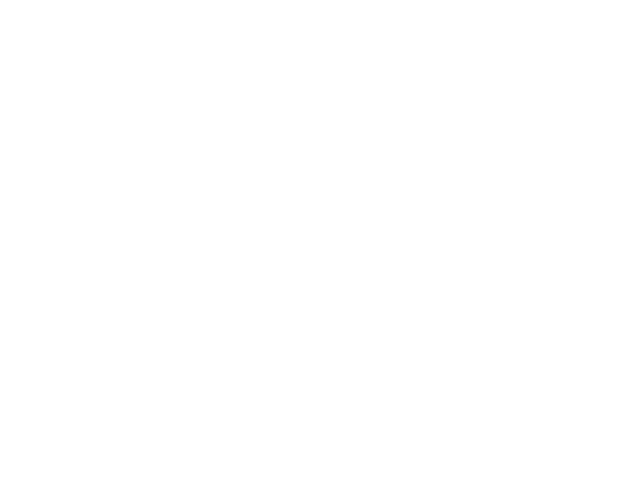
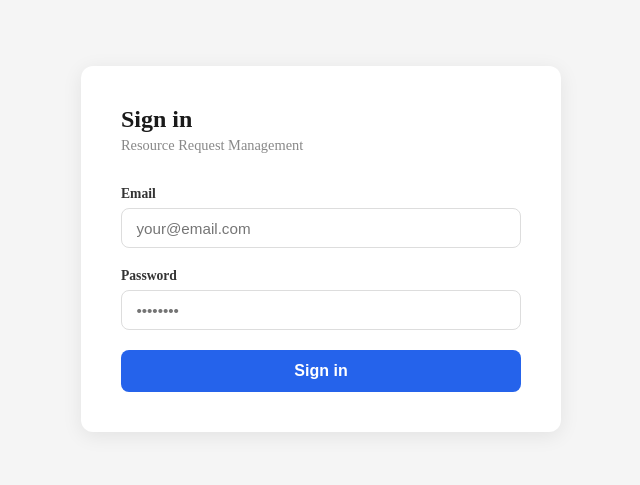
Before and after one commit to bpedro08/gestao-requisicoes, an Angular app in the folder frontend/: page /login in a window 1280 px wide. Before the commit this address led to /. Shown: the part 183-668 px from the top of the page, without its empty margins (319-959 px from the left). Built offline with nearby package versions, Linux system fonts and the light colour scheme.

Commit message:
Login component with validation

```diff
--- a/frontend/src/app/app.routes.ts
+++ b/frontend/src/app/app.routes.ts
@@ -3,5 +3,9 @@ import { authGuard, adminGuard } from './core/guards/auth.guard';
 
 export const routes: Routes = [
   { path: '', redirectTo: 'login', pathMatch: 'full' },
+  {  path: 'login',
+    loadComponent: () =>
+      import('./features/auth/login/login')
+        .then(m => m.LoginComponent)},
   { path: '**', redirectTo: 'login' }
 ];
--- /dev/null
+++ b/frontend/src/app/features/auth/login/login.html
@@ -0,0 +1,43 @@
+<div class="login-wrapper">
+  <div class="login-card">
+
+    <h2>Sign in</h2>
+    <p class="subtitle">Resource Request Management</p>
+
+    <form [formGroup]="form" (ngSubmit)="submit()">
+
+      <div class="field">
+        <label>Email</label>
+        <input
+          type="email"
+          formControlName="email"
+          placeholder="your@email.com"
+        />
+        <span class="error-msg"
+          *ngIf="form.get('email')?.invalid && form.get('email')?.touched">
+          Valid email is required
+        </span>
+      </div>
+
+      <div class="field">
+        <label>Password</label>
+        <input
+          type="password"
+          formControlName="password"
+          placeholder="••••••••"
+        />
+        <span class="error-msg"
+          *ngIf="form.get('password')?.invalid && form.get('password')?.touched">
+          Password is required
+        </span>
+      </div>
+
+      <span class="error-msg server-error" *ngIf="error">{{ error }}</span>
+
+      <button type="submit" [disabled]="loading">
+        {{ loading ? 'Signing in...' : 'Sign in' }}
+      </button>
+
+    </form>
+  </div>
+</div>
--- /dev/null
+++ b/frontend/src/app/features/auth/login/login.scss
@@ -0,0 +1,88 @@
+.login-wrapper {
+  display: flex;
+  justify-content: center;
+  align-items: center;
+  min-height: 100vh;
+  background: #f5f5f5;
+}
+
+.login-card {
+  background: white;
+  padding: 2.5rem;
+  border-radius: 12px;
+  box-shadow: 0 4px 20px rgba(0,0,0,0.08);
+  width: 100%;
+  max-width: 400px;
+
+  h2 {
+    margin: 0 0 0.25rem;
+    font-size: 1.5rem;
+    color: #1a1a1a;
+  }
+
+  .subtitle {
+    color: #888;
+    margin: 0 0 2rem;
+    font-size: 0.9rem;
+  }
+}
+
+.field {
+  display: flex;
+  flex-direction: column;
+  margin-bottom: 1.25rem;
+
+  label {
+    font-size: 0.85rem;
+    font-weight: 600;
+    margin-bottom: 0.4rem;
+    color: #333;
+  }
+
+  input {
+    padding: 0.65rem 0.9rem;
+    border: 1px solid #ddd;
+    border-radius: 8px;
+    font-size: 0.95rem;
+    outline: none;
+    transition: border 0.2s;
+
+    &:focus {
+      border-color: #2563eb;  // Azul moderno
+    }
+  }
+}
+
+.error-msg {
+  color: #dc2626;
+  font-size: 0.8rem;
+  margin-top: 0.3rem;
+}
+
+.server-error {
+  display: block;
+  margin-bottom: 1rem;
+  text-align: center;
+}
+
+button {
+  width: 100%;
+  padding: 0.75rem;
+  background: #2563eb;  // Azul moderno
+  color: white;
+  border: none;
+  border-radius: 8px;
+  font-size: 1rem;
+  font-weight: 600;
+  cursor: pointer;
+  transition: background 0.2s;
+
+  &:hover:not(:disabled) {
+    background: #1d4ed8;  // Azul mais escuro ao passar o rato
+  }
+
+  &:disabled {
+    opacity: 0.6;
+    cursor: not-allowed;
+  }
+}
--- /dev/null
+++ b/frontend/src/app/features/auth/login/login.ts
@@ -0,0 +1,51 @@
+import { Component } from '@angular/core';
+import { FormBuilder, FormGroup, Validators, ReactiveFormsModule } from '@angular/forms';
+import { Router } from '@angular/router';
+import { CommonModule } from '@angular/common';
+import { AuthService } from '../../../core/services/auth.service';
+
+@Component({
+  selector: 'app-login',
+  standalone: true,
+  imports: [ReactiveFormsModule, CommonModule],
+  templateUrl: './login.html',
+  styleUrl: './login.scss'
+})
+export class LoginComponent {
+  form: FormGroup;
+  error = '';
+  loading = false;
+
+  constructor(
+    private fb: FormBuilder,
+    private auth: AuthService,
+    private router: Router
+  ) {
+    this.form = this.fb.group({
+      email:    ['', [Validators.required, Validators.email]],
+      password: ['', Validators.required]
+    });
+  }
+
+  submit() {
+    if (this.form.invalid) return;
+
+    this.loading = true;
+    this.error   = '';
+
+    this.auth.login(this.form.value.email, this.form.value.password).subscribe({
+      next: () => {
+        // redirect based on role
+        if (this.auth.isAdmin()) {
+          this.router.navigate(['/requests']);
+        } else {
+          this.router.navigate(['/requests']);
+        }
+      },
+      error: () => {
+        this.error   = 'Invalid email or password';
+        this.loading = false;
+      }
+    });
+  }
+}
```
Also changed, not shown: 1 other file (tests, documents, lock files or other folders).
